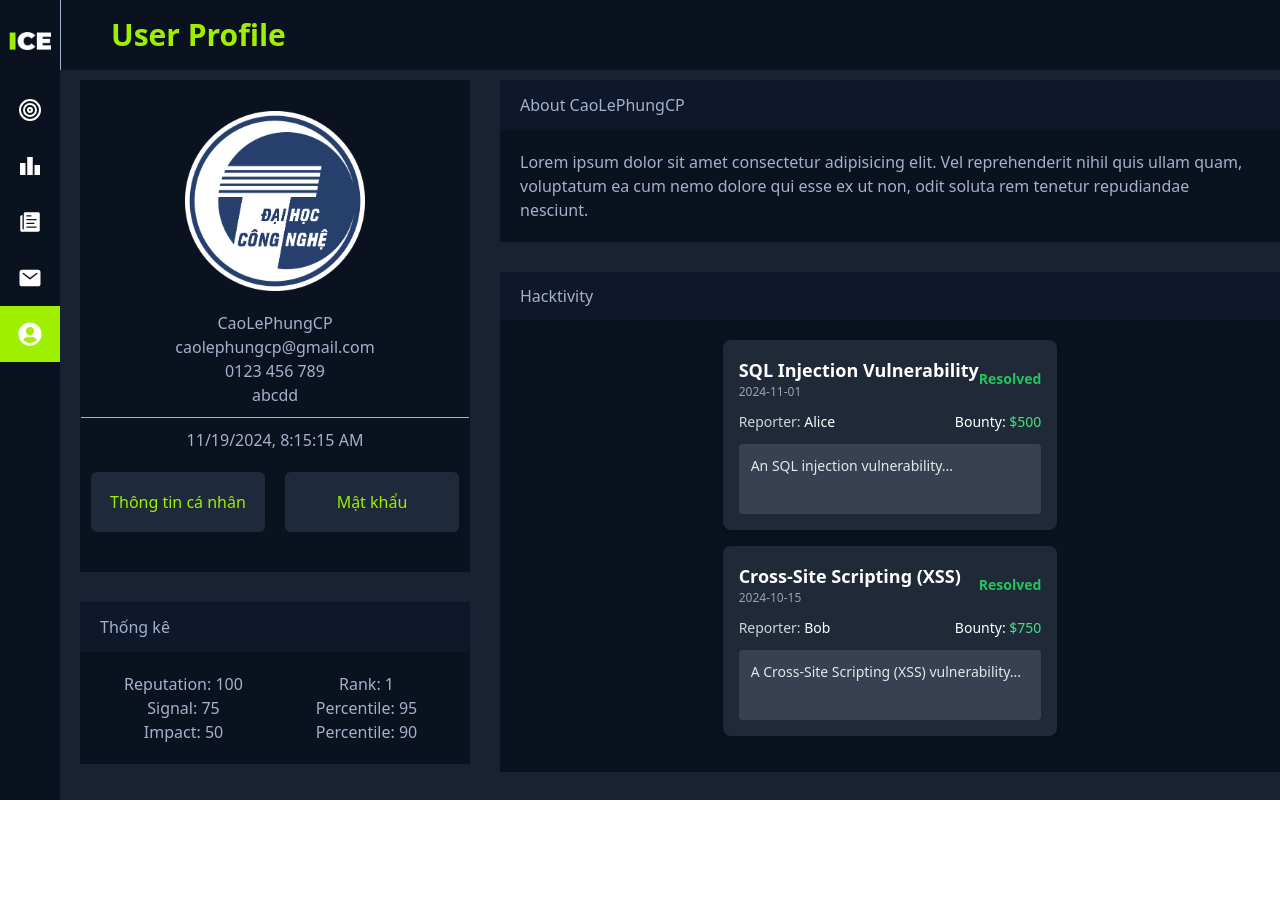
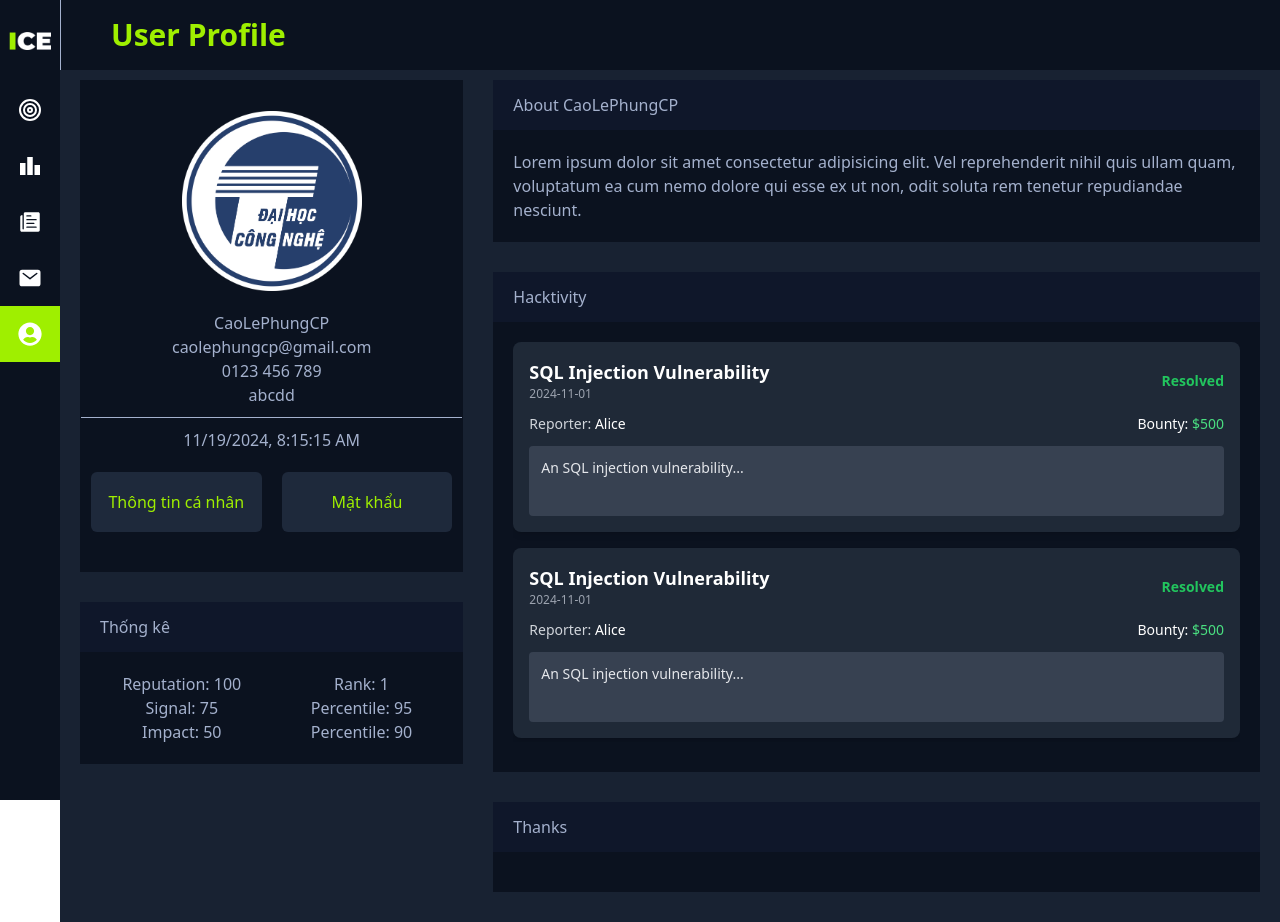
Before and after one commit to dinh-namle/ICE-INT3306-8, a React (Vite) app in the folder frontend/: page /profile in a window 1280 px wide. Before the commit the page ends 800 px from the top, so only its background shows below. Built offline with nearby package versions, Linux system fonts and the light colour scheme.

Commit message:
update profile

```diff
--- a/frontend/src/pages/Researcher/Profile.tsx
+++ b/frontend/src/pages/Researcher/Profile.tsx
@@ -12,12 +12,20 @@ const overviewData = [
         bounty: '$500'
     },
     {
-        title: 'Cross-Site Scripting (XSS)',
-        date: '2024-10-15',
+        title: 'SQL Injection Vulnerability',
+        date: '2024-11-01',
         status: 'Resolved',
-        reporter: 'Bob',
-        shortInfo: 'A Cross-Site Scripting (XSS) vulnerability...',
-        bounty: '$750'
+        reporter: 'Alice',
+        shortInfo: 'An SQL injection vulnerability...',
+        bounty: '$500'
+    },
+    {
+        title: 'SQL Injection Vulnerability',
+        date: '2024-11-01',
+        status: 'Resolved',
+        reporter: 'Alice',
+        shortInfo: 'An SQL injection vulnerability...',
+        bounty: '$500'
     },
 ];
 
@@ -44,7 +52,6 @@ const Profile = () => {
 
     const handleEditToggle = () => {
         if (isEditing) {
-            console.log('Saving changes:', { userName, email, phoneNumber, webSite, about });
             setLastUpdated(new Date().toLocaleString());
         }
         setIsEditing(!isEditing);
@@ -147,7 +154,7 @@ const Profile = () => {
                     </div>
                 </div>
 
-                <div className="h-[650px] w-[800px] flex flex-col items-center basis-2/3 mr-[20px]">
+                <div className="flex flex-col items-center basis-2/3 mr-[20px]">
                     <div className="bg-main1-1 flex flex-col w-full mb-[30px]">
                         <div className="w-full bg-slate-900 h-[50px] flex items-center pl-[20px]">
                             <span className="text-main1-3">About {userName}</span>
@@ -173,8 +180,8 @@ const Profile = () => {
                         <div className="w-full bg-slate-900 h-[50px] flex items-center pl-[20px]">
                             <span className="text-main1-3">Hacktivity</span>
                         </div>
-                        <div className="w-full p-[20px] flex justify-center">
-                            <div className="W-full">
+                        <div className="w-full p-[20px] flex items-center overflow-hidden">
+                            <div className="w-full overflow-y-auto" style={{ maxHeight: '400px', scrollbarWidth: 'none' }}>
                                 {filteredOverviewData.map((item, index) => (
                                     <HacktivityItem key={index} {...item} />
                                 ))}
```
